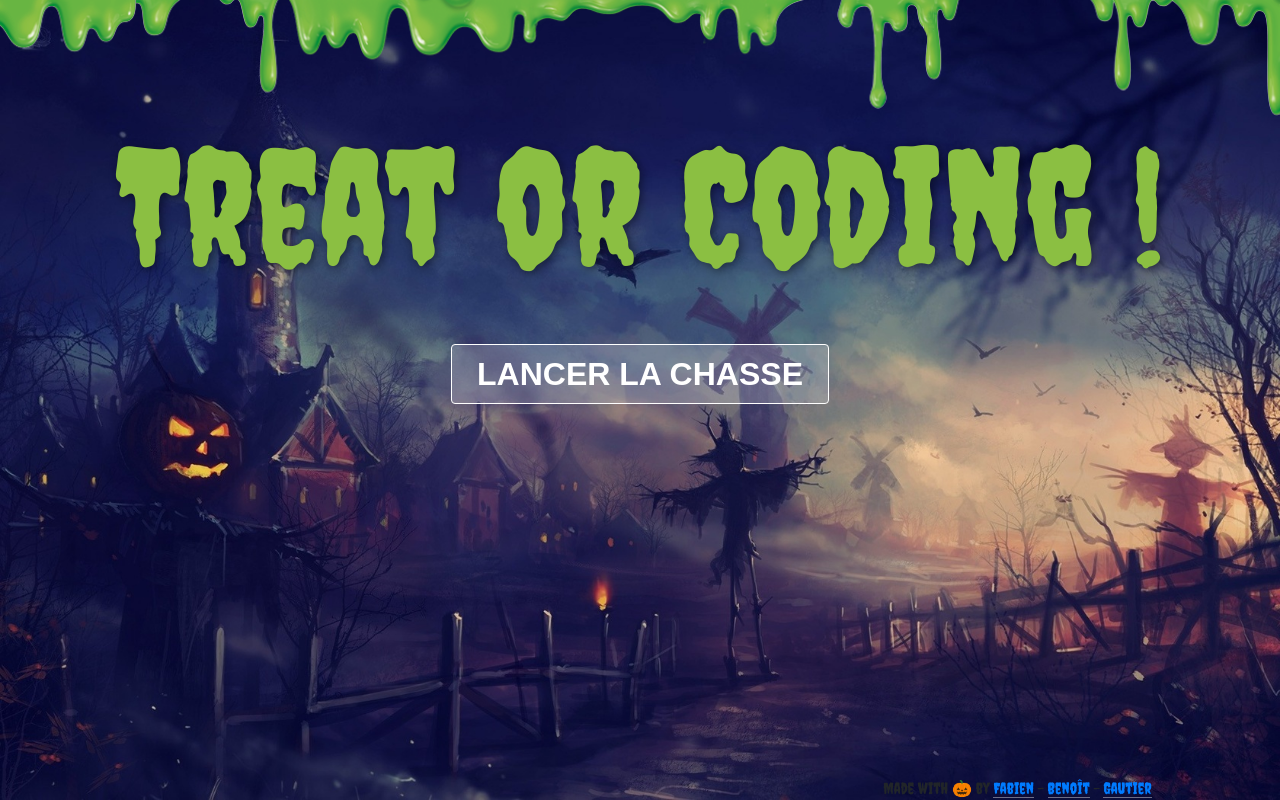
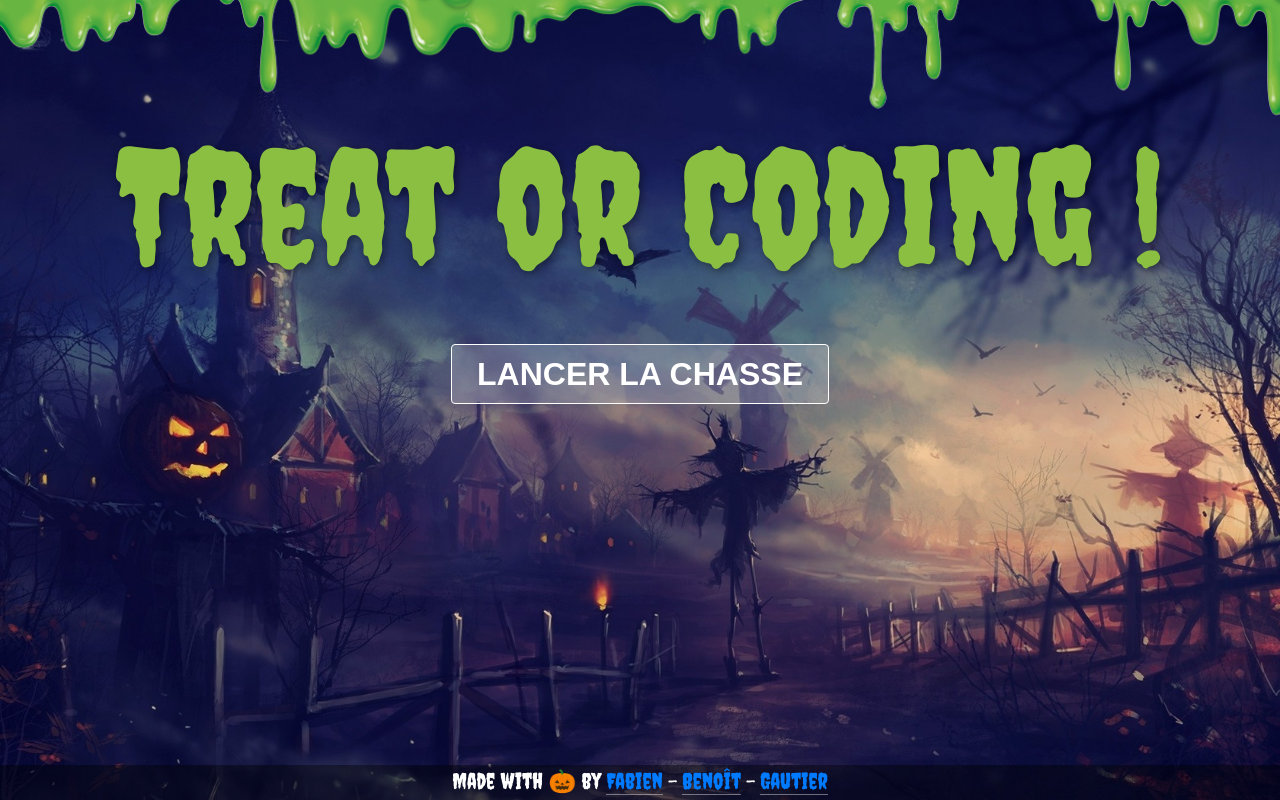
Before and after one commit to voortexx/reims-0918-js-hackathon-1-bfg, a React (Create React App) app in the folder app/: page / in a window 1280 px wide. Built offline with nearby package versions, Linux system fonts and the light colour scheme; no server answers.

Commit message:
styling_footer

```diff
--- a/app/src/App.css
+++ b/app/src/App.css
@@ -61,6 +61,10 @@ h5 {
 .footer {
   position: fixed;
   bottom: 0;
+  height: 35px;
+  background-color: rgba(0, 0, 0, 0.4);
+  color: white;
+  font-size: 1.4rem;
 }
 
 .btn-primary {
--- a/app/src/App.js
+++ b/app/src/App.js
@@ -152,7 +152,7 @@ class App extends Component {
             />
           )}
         </Container>
-        <footer className="footer col-4 offset-8">
+        <footer className="footer w-100">
           <Footer />
         </footer>
       </div>
--- a/app/src/Footer.js
+++ b/app/src/Footer.js
@@ -3,25 +3,25 @@ import { Container, Row, Col } from "reactstrap";
 
 const Footer = () => (
   <Container fluid>
-    <Row className="footer">
+    <Row>
       <Col>
         Made with <span className="pumpkin">🎃</span> by{" "}
         <a
-          className="test"
+          className="link"
           href="https://www.linkedin.com/in/fabien-raymond-41227114b/"
         >
           Fabien
         </a>{" "}
         -{" "}
         <a
-          className="test"
+          className="link"
           href="https://www.linkedin.com/in/benoît-niveau-a34ba9133/"
         >
           Benoît
         </a>{" "}
         -{" "}
         <a
-          className="test"
+          className="link"
           href="https://www.linkedin.com/in/gautier-simonin-63a191170/"
         >
           Gautier
```
